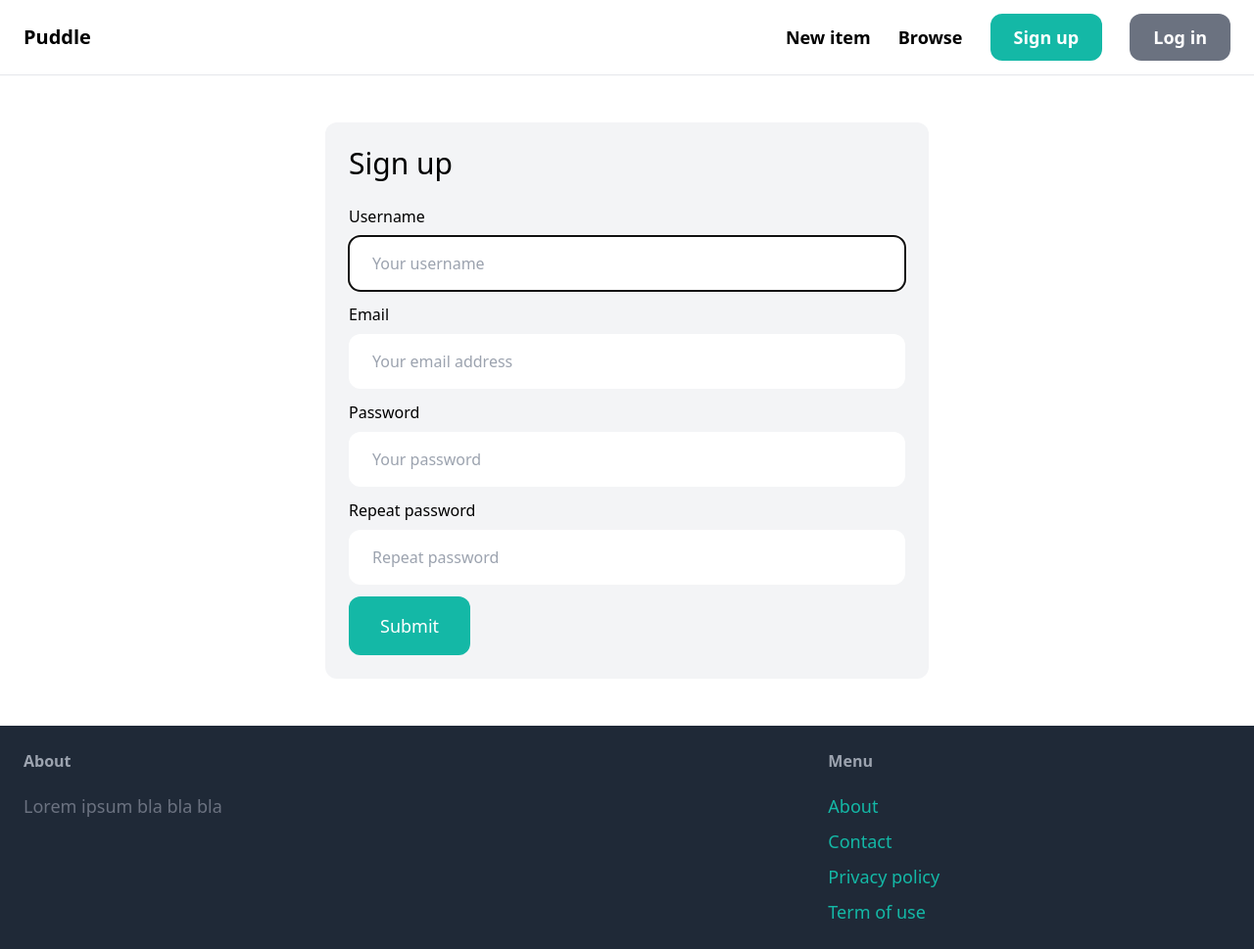
After one commit to AlvinWong7896/marketplace, a Django app: page /signup in a window 1280 px wide. The commit adds this page. Shown: the whole page at 98% size. Run offline with Django 5.2, Linux system fonts and the light colour scheme; some libraries are stand-ins or nearby versions.

Commit message:
added signup

```diff
--- /dev/null
+++ b/core/forms.py
@@ -0,0 +1,47 @@
+from django import forms
+from django.contrib.auth.forms import UserCreationForm, AuthenticationForm
+from django.contrib.auth.models import User
+
+## stop at 1:11:01
+
+
+class SignupForm(UserCreationForm):
+    class Meta:
+        model = User
+        fields = ("username", "email", "password1", "password2")
+
+    username = forms.CharField(
+        widget=forms.TextInput(
+            attrs={
+                "placeholder": "Your username",
+                "class": "w-full px-6 py-4 rounded-xl",
+            }
+        )
+    )
+
+    email = forms.CharField(
+        widget=forms.EmailInput(
+            attrs={
+                "placeholder": "Your email address",
+                "class": "w-full px-6 py-4 rounded-xl",
+            }
+        )
+    )
+
+    password1 = forms.CharField(
+        widget=forms.PasswordInput(
+            attrs={
+                "placeholder": "Your password",
+                "class": "w-full px-6 py-4 rounded-xl",
+            }
+        )
+    )
+
+    password2 = forms.CharField(
+        widget=forms.PasswordInput(
+            attrs={
+                "placeholder": "Repeat password",
+                "class": "w-full px-6 py-4 rounded-xl",
+            }
+        )
+    )
--- a/core/templates/core/base.html
+++ b/core/templates/core/base.html
@@ -16,7 +16,7 @@
             <a href="#" class="text-lg font-semibold hover:text-gray-500">New item</a>
             <a href="#" class="text-lg font-semibold hover:text-gray-500">Browse</a>
 
-            <a href="#" class="px-6 py-3 text-lg font-semibold bg-teal-500 text-white rounded-xl hover:bg-teal-700">Sign up</a>
+            <a href="{% url 'core:signup' %}" class="px-6 py-3 text-lg font-semibold bg-teal-500 text-white rounded-xl hover:bg-teal-700">Sign up</a>
             <a href="#" class="px-6 py-3 text-lg font-semibold bg-gray-500 text-white rounded-xl hover:bg-gray-700">Log in</a>
         </div>
     </nav>
@@ -36,7 +36,7 @@
             <h3 class="mb-5 font-semibold text-gray-400">Menu</h3>
                 <ul class="space-y-2">
                     <li><a href="#" class="text-lg text-teal-500 hover:text-teal-700">About</a></li>
-                    <li><a href="{% url 'contact' %}" class="text-lg text-teal-500 hover:text-teal-700">Contact</a></li>
+                    <li><a href="{% url 'core:contact' %}" class="text-lg text-teal-500 hover:text-teal-700">Contact</a></li>
                     <li><a href="#" class="text-lg text-teal-500 hover:text-teal-700">Privacy policy</a></li>
                     <li><a href="#" class="text-lg text-teal-500 hover:text-teal-700">Term of use</a></li>
                 </ul>
--- /dev/null
+++ b/core/templates/core/signup.html
@@ -0,0 +1,51 @@
+{% extends 'core/base.html' %}
+
+
+{% block title %}Sign up{% endblock  %}
+
+
+{% block content %}
+<div class="w-1/2 my-6 mx-auto p-6 bg-gray-100 rounded-xl">
+    <h1 class="mb-6 text-3xl">Sign up</h1>
+
+    <form method="post" action=".">
+        {% csrf_token %}
+
+
+
+        <div class="mb-3">
+            <label class="inline-block mb-2">Username</label><br>
+            {{ form.username }}
+        </div>
+
+        <div class="mb-3">
+            <label class="inline-block mb-2">Email</label><br>
+            {{ form.email }}
+        </div>
+
+        <div class="mb-3">
+            <label class="inline-block mb-2">Password</label><br>
+            {{ form.password1 }}
+        </div>
+
+        <div class="mb-3">
+            <label class="inline-block mb-2">Repeat password</label><br>
+            {{ form.password2 }}
+        </div>
+
+
+        {% if form.errors or form.non_field_errors %}
+            <div class="mb-3 p-6 bg-red-100 rounded-xl">
+                {% for field in form  %}
+                    {{ field.errors }}
+                {% endfor %}
+
+                {{ form.non_field_errors }}
+            </div>
+        {% endif %}
+
+
+        <button class="px-8 py-4 text-lg bg-teal-500 hover:bg-teal-700 rounded-xl text-white">Submit</button>
+    </form>
+</div>
+{% endblock  %}
--- /dev/null
+++ b/core/urls.py
@@ -0,0 +1,10 @@
+from django.urls import path
+from . import views
+
+app_name = "core"
+
+urlpatterns = [
+    path("", views.index, name="index"),
+    path("contact/", views.contact, name="contact"),
+    path("signup", views.signup, name="signup"),
+]
--- a/core/views.py
+++ b/core/views.py
@@ -1,5 +1,6 @@
-from django.shortcuts import render
+from django.shortcuts import render, redirect
 from item.models import Category, Item
+from .forms import SignupForm
 
 
 def index(request):
@@ -18,3 +19,16 @@ def index(request):
 
 def contact(request):
     return render(request, "core/contact.html")
+
+
+def signup(request):
+    if request.method == "POST":
+        form = SignupForm(request.POST)
+
+        if form.is_valid():
+            form.save()
+            return redirect("/login/")
+    else:
+        form = SignupForm()
+
+    return render(request, "core/signup.html", {"form": form})
--- a/puddle/urls.py
+++ b/puddle/urls.py
@@ -14,7 +14,7 @@ Including another URLconf
     1. Import the include() function: from django.urls import include, path
     2. Add a URL to urlpatterns:  path('blog/', include('blog.urls'))
 """
-from core.views import index, contact
+
 from django.conf import settings
 from django.conf.urls.static import static
 from django.contrib import admin
@@ -22,8 +22,7 @@ from django.urls import path, include
 
 
 urlpatterns = [
-    path("", index, name="index"),
+    path("", include("core.urls")),
     path("items/", include("item.urls")),
-    path("contact/", contact, name="contact"),
     path("admin/", admin.site.urls),
 ] + static(settings.MEDIA_URL, document_root=settings.MEDIA_ROOT)
```
